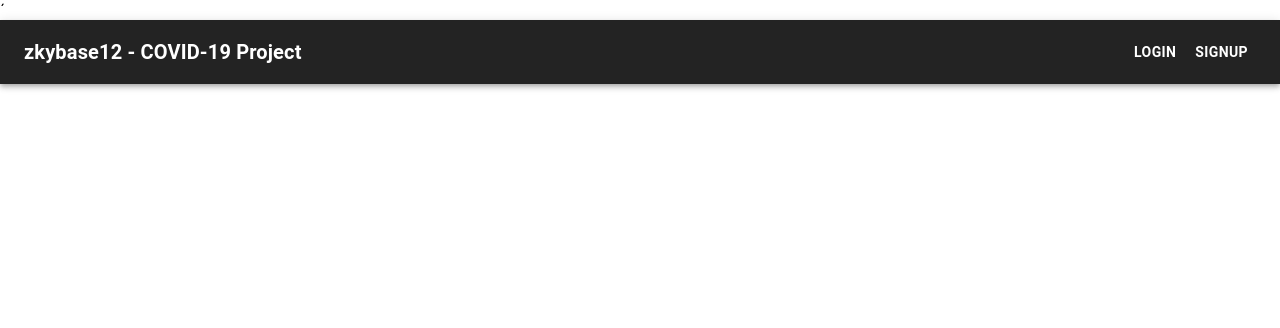
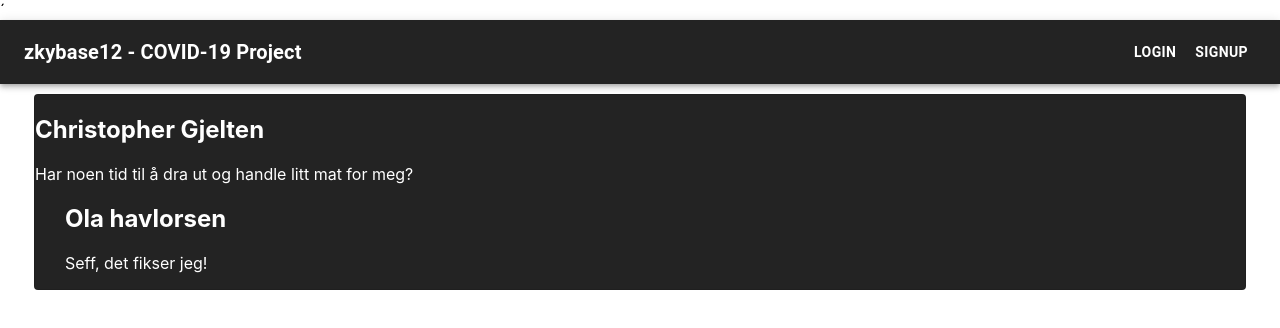
Before and after one commit to derletzteritter/zkybase12, a React (Create React App) app in the folder client/: page /feed in a window 1280 px wide. Shown: the top 328 px of the page. Built offline with nearby package versions, Linux system fonts and the light colour scheme.

Commit message:
FeedContainer component

```diff
--- a/client/src/components/Feed/components/FeedContainer.tsx
+++ b/client/src/components/Feed/components/FeedContainer.tsx
@@ -1,10 +1,14 @@
 import React from 'react'
+import Container from '@material-ui/core/Container';
+import { FeedList } from './FeedList';
 
-import Container from '@material-ui/core/Container';
+import { useFeed } from '../hooks/useFeed';
 
 export const FeedContainer = () => {
+  const { feedList } = useFeed()
   return (
     <Container>
+      <FeedList content={feedList} />
     </Container>
   )
 }
```
